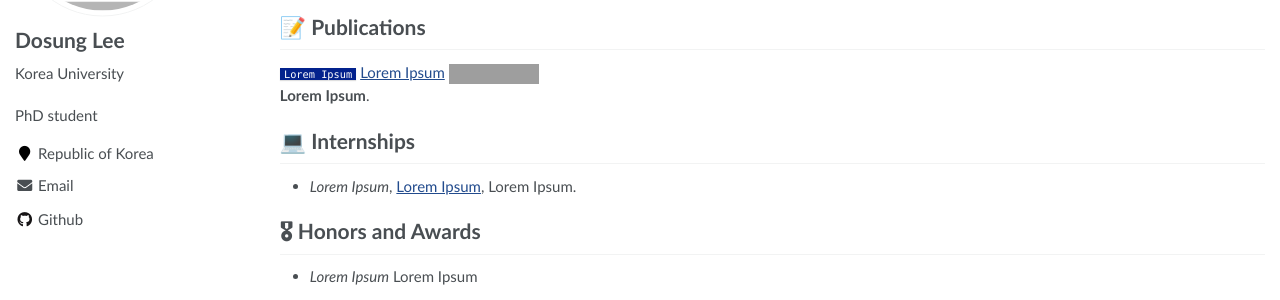
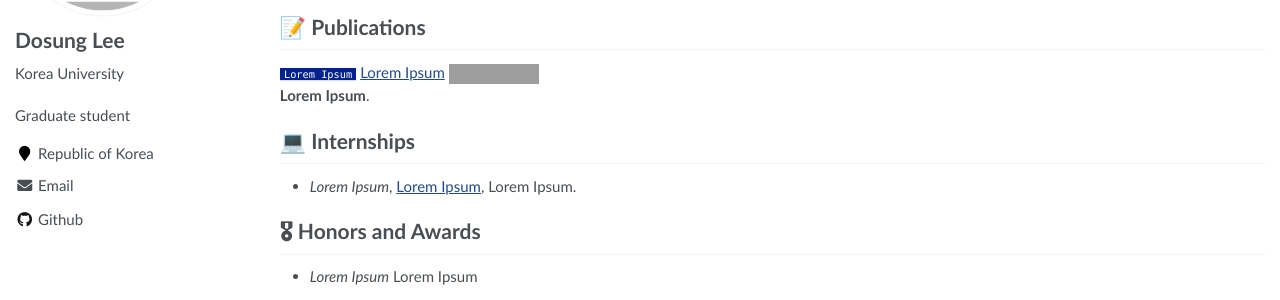
Before and after one commit to leeds1219/leeds1219.github.io, a Jekyll site: the page built from _pages/about.md, in a window 1280 px wide. Shown: the part 249-549 px from the top of the page. Built offline with Jekyll 4.4.1, drawn with Linux system fonts in a browser that asks for light colours; grey boxes are pictures that could not be loaded.

Commit message:
Update _config.yml

```diff
--- a/_config.yml
+++ b/_config.yml
@@ -7,7 +7,7 @@
 
 # Site Settings
 title                    : "Dosung Lee"
-description              : "PhD student "
+description              : "Graduate student "
 repository               : "RayeRen/acad-homepage.github.io"
 google_scholar_stats_use_cdn : true
 
```
